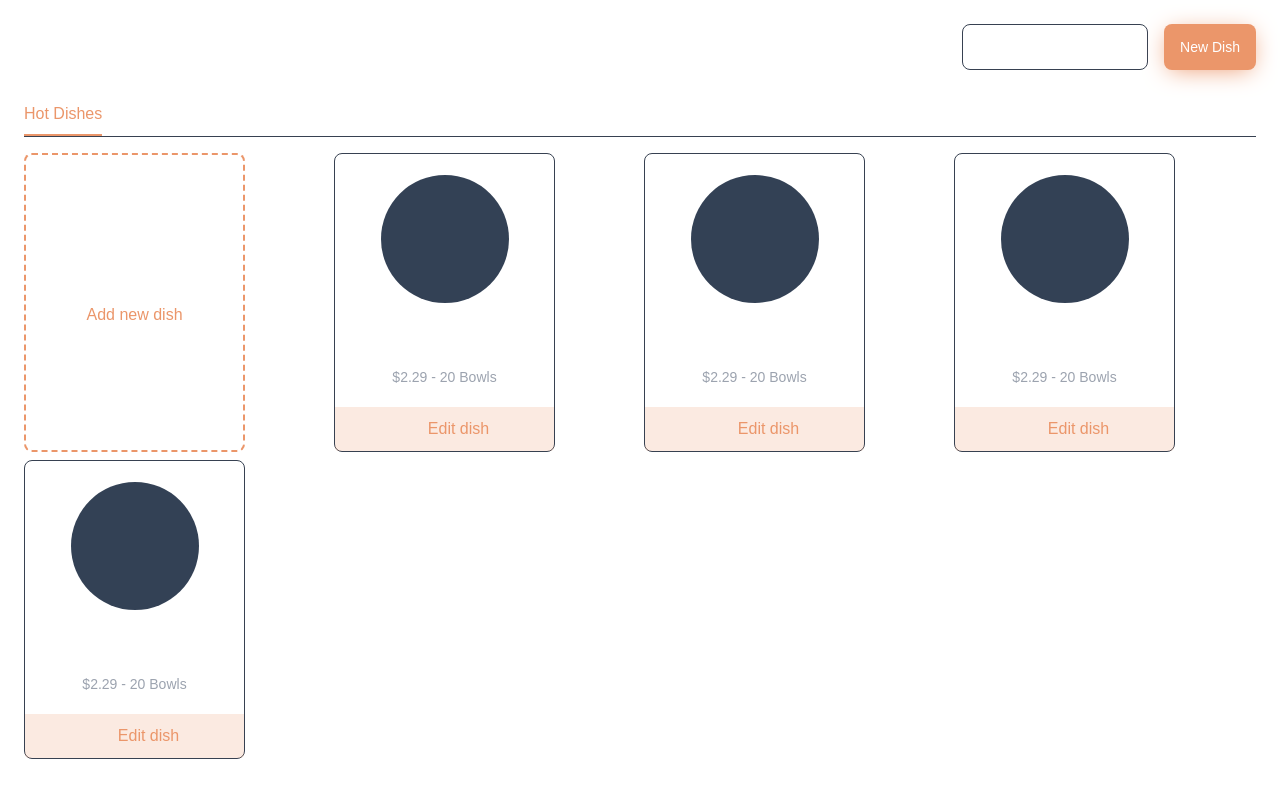
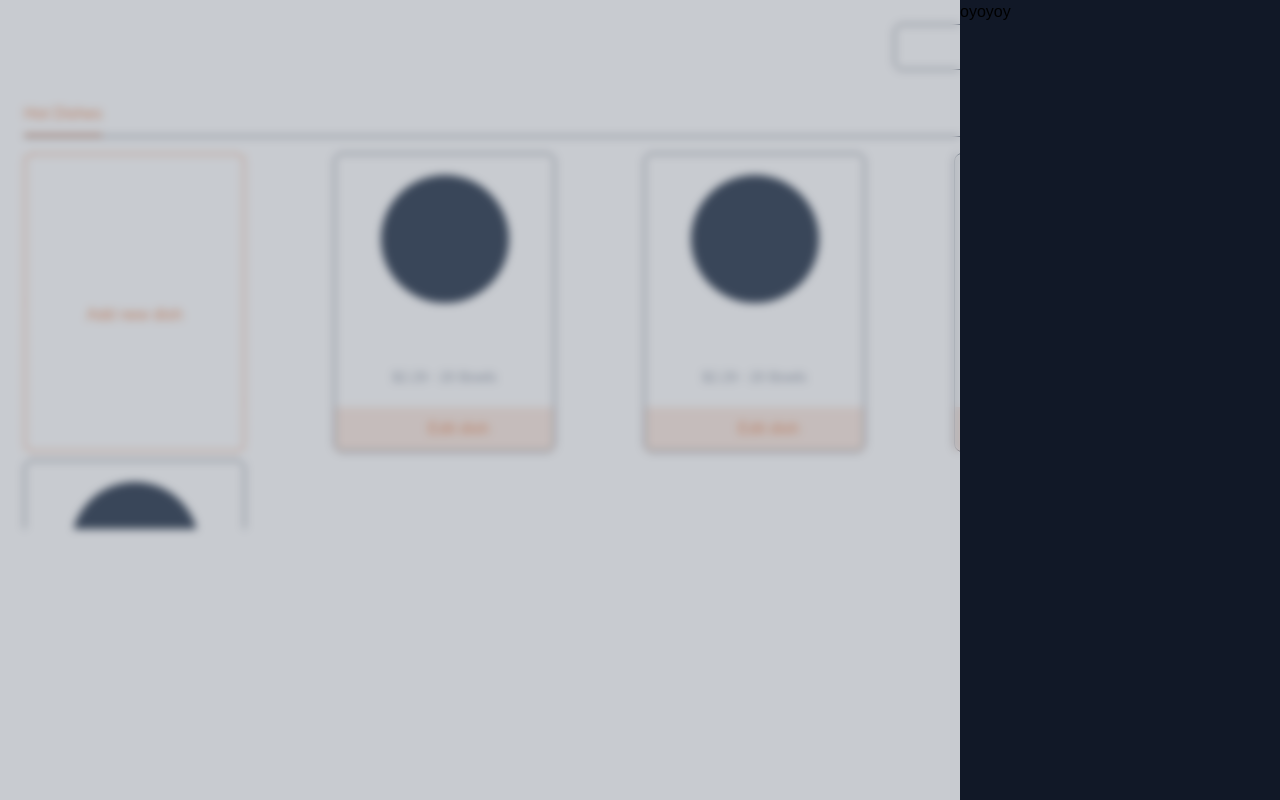
Before and after one commit to dantehduran/restaurant-pos, a Nuxt app: page /settings/products in a window 1280 px wide. Both pictures are taken after a click on the button "New Dish". Built offline with nearby package versions, Linux system fonts and the light colour scheme; some icons are missing.

Commit message:
backdrop component

```diff
--- /dev/null
+++ b/components/Backdrop.vue
@@ -0,0 +1,16 @@
+<template>
+	<div class="w-full min-h-full absolute top-0 left-0 flex" v-if="active">
+		<div
+			class="backdrop-blur-sm bg-gray-600/30 flex-1 min-h-full"
+			@click="changeBackdrop"
+		></div>
+		<slot />
+	</div>
+</template>
+<script setup lang="ts">
+const props = defineProps<{
+	changeBackdrop: () => void;
+	active: boolean;
+}>();
+const { active } = toRefs(props);
+</script>
--- a/pages/settings/products.vue
+++ b/pages/settings/products.vue
@@ -17,7 +17,8 @@
 					<span class="text-sm text-white">Manage Categories</span>
 				</button>
 				<button
-					class="flex items-center justify-center py-3 px-4 rounded-lg bg-primary shadow-primary text-white text-sm"
+					@click="backdropStatus = true"
+					class="flex w-40 items-center justify-center py-3 px-4 rounded-lg bg-primary shadow-primary text-white text-sm"
 				>
 					New Dish
 				</button>
@@ -37,17 +38,29 @@
 				{{ category }}
 			</button>
 		</div>
-		<div class="grid grid-cols-3 md:grid-cols-4 gap-2">
+		<div
+			class="grid grid-cols-3 md:grid-cols-4 gap-2 max-h-[376px] overflow-auto"
+		>
 			<AddNew />
 			<DishCard />
 			<DishCard />
 			<DishCard />
 			<DishCard />
 		</div>
+		<Backdrop
+			:active="backdropStatus"
+			:change-backdrop="() => (backdropStatus = false)"
+			@wheel.prevent
+			@touchmove.prevent
+			@scroll.prevent
+		>
+			<div class="w-1/4 bg-gray-900 min-h-screen">oyoyoy</div>
+		</Backdrop>
 	</div>
 </template>
 <script setup lang="ts">
 const active = ref('hot dishes');
+const backdropStatus = ref(false);
 const categories = [
 	'hot dishes',
 	'cold dishes',
```
